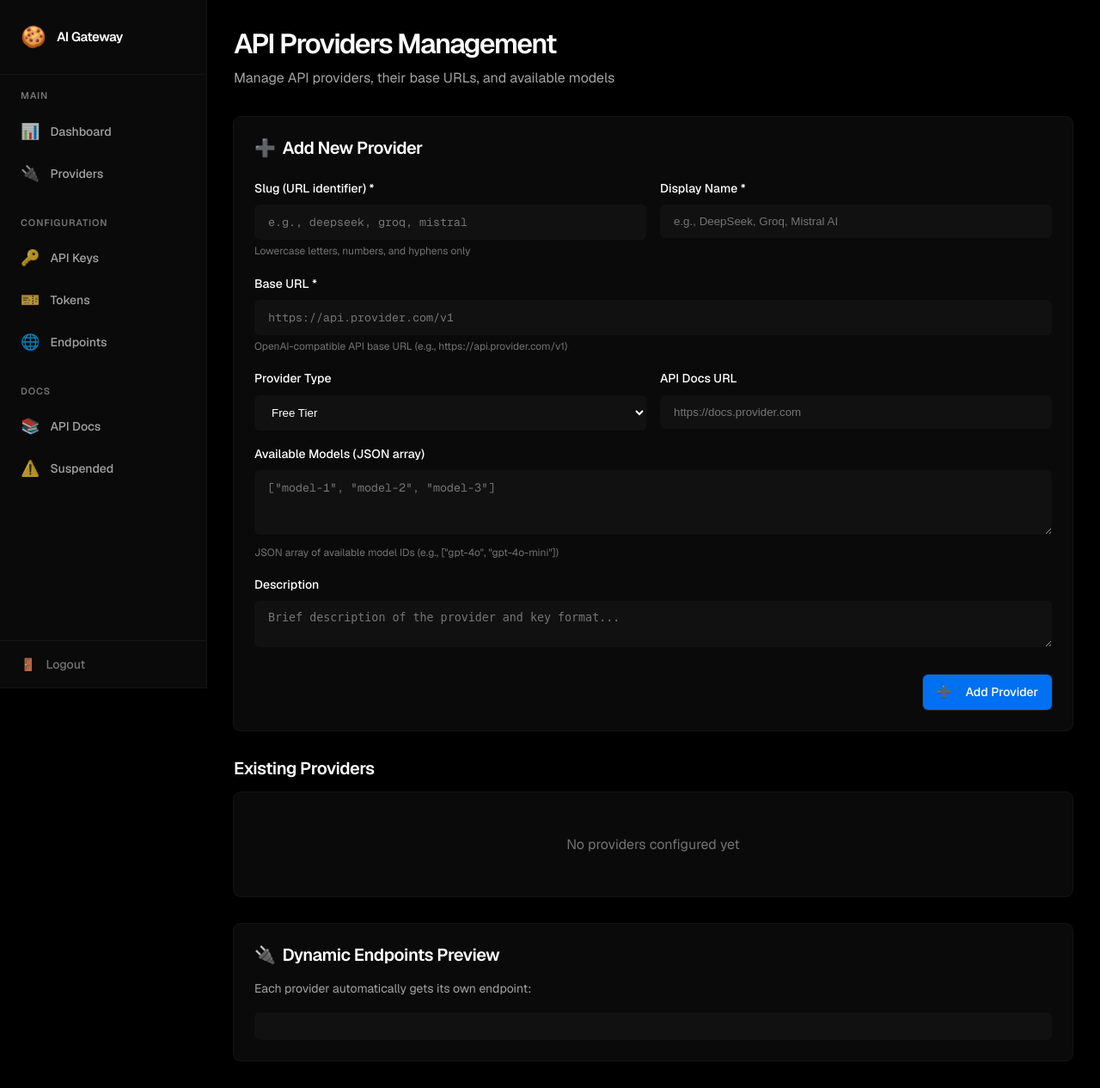
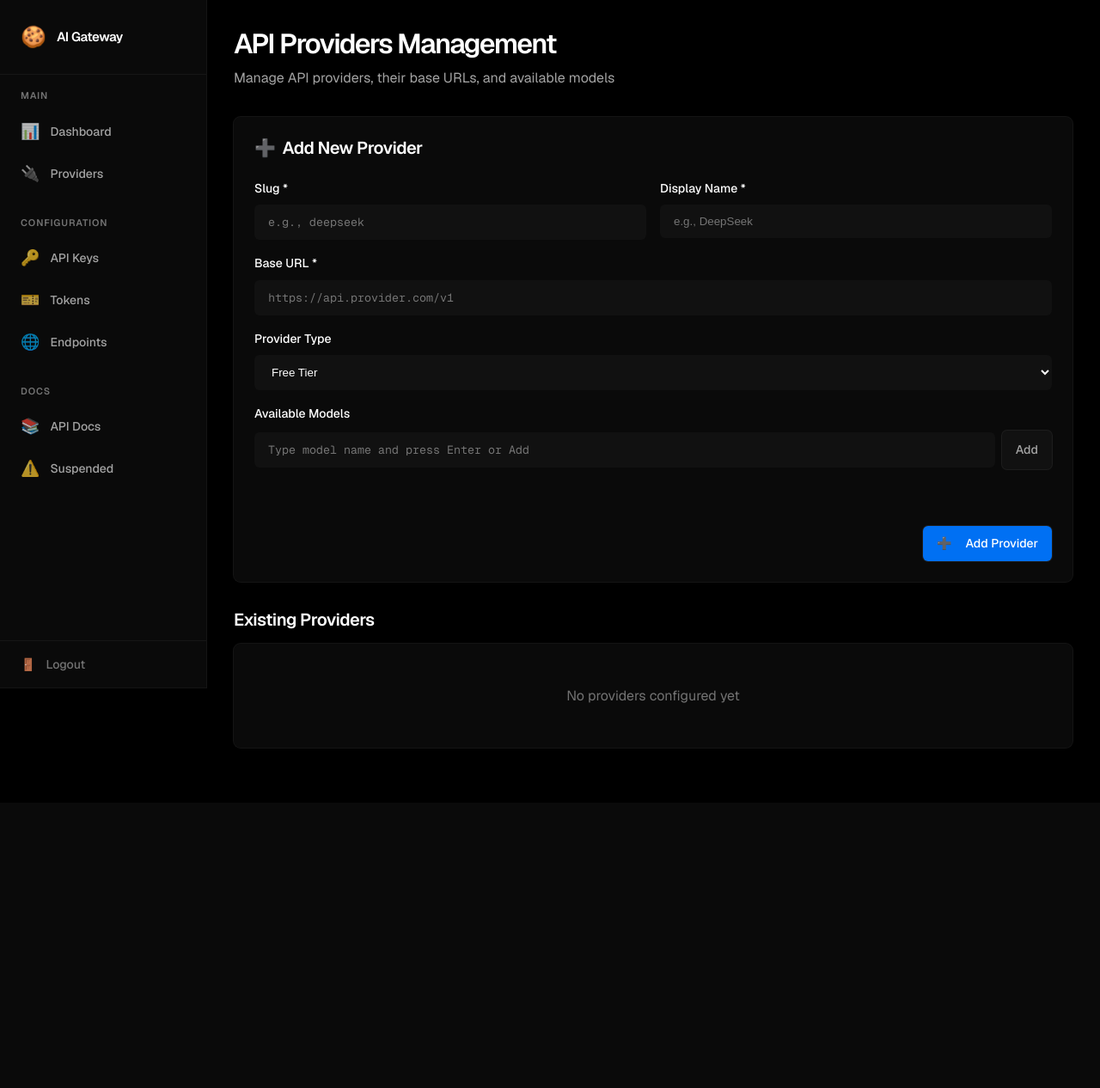
Before and after one commit to MahmoudAtteyya/aicookies, a Flask app: template templates/providers.html in a window 1280 px wide. Shown: the whole page at 86% size. After the commit the page ends 818 px from the top, so only its background shows below. Run offline with Flask 3, Linux system fonts and the light colour scheme; the template is opened without the code that fills it, so the values that code supplies are empty; data comes from the database, SQL or seed files in the repository; some libraries are stand-ins or nearby versions.

Commit message:
feat: Simplify provider creation with dynamic model tags
- Remove unnecessary fields (API Docs URL, Description)
- Replace JSON textarea with dynamic tag input for models
- Add model by typing + Enter or clicking Add button
- Click × to remove models
- Same UI for both create and edit forms
- Cleaner, more user-friendly interface

```diff
--- a/templates/providers.html
+++ b/templates/providers.html
@@ -17,19 +17,17 @@
         Add New Provider
     </h3>
 
-    <form action="{{ url_for('providers_create') }}" method="POST" style="display: grid; gap: 1rem;">
-        <div style="display: grid; grid-template-columns: 1fr 1fr; gap: 1rem;">
+    <form action="{{ url_for('providers_create') }}" method="POST" id="providerForm">
+        <!-- Row 1: Slug & Name -->
+        <div style="display: grid; grid-template-columns: 1fr 1fr; gap: 1rem; margin-bottom: 1rem;">
             <div>
                 <label style="display: block; margin-bottom: 0.5rem; font-size: 0.875rem; font-weight: 500;">
-                    Slug (URL identifier) <span style="color: var(--accent-tertiary);">*</span>
+                    Slug <span style="color: var(--accent-tertiary);">*</span>
                 </label>
                 <input type="text" name="slug" required
-                    placeholder="e.g., deepseek, groq, mistral"
+                    placeholder="e.g., deepseek"
                     pattern="^[a-z0-9]+(-[a-z0-9]+)*$"
                     style="width: 100%; padding: 0.75rem 1rem; background: var(--bg-tertiary); border: 1px solid var(--border-color); border-radius: 6px; color: var(--text-primary); font-family: var(--font-mono);">
-                <div style="font-size: 0.75rem; color: var(--text-tertiary); margin-top: 0.25rem;">
-                    Lowercase letters, numbers, and hyphens only
-                </div>
             </div>
 
             <div>
@@ -37,25 +35,23 @@
                     Display Name <span style="color: var(--accent-tertiary);">*</span>
                 </label>
                 <input type="text" name="name" required
-                    placeholder="e.g., DeepSeek, Groq, Mistral AI"
+                    placeholder="e.g., DeepSeek"
                     style="width: 100%; padding: 0.75rem 1rem; background: var(--bg-tertiary); border: 1px solid var(--border-color); border-radius: 6px; color: var(--text-primary);">
             </div>
         </div>
 
-        <div>
+        <!-- Row 2: Base URL -->
+        <div style="margin-bottom: 1rem;">
             <label style="display: block; margin-bottom: 0.5rem; font-size: 0.875rem; font-weight: 500;">
                 Base URL <span style="color: var(--accent-tertiary);">*</span>
             </label>
             <input type="url" name="base_url" required
                 placeholder="https://api.provider.com/v1"
                 style="width: 100%; padding: 0.75rem 1rem; background: var(--bg-tertiary); border: 1px solid var(--border-color); border-radius: 6px; color: var(--text-primary); font-family: var(--font-mono);">
-            <div style="font-size: 0.75rem; color: var(--text-tertiary); margin-top: 0.25rem;">
-                OpenAI-compatible API base URL (e.g., https://api.provider.com/v1)
-            </div>
         </div>
 
-        <div style="display: grid; grid-template-columns: 1fr 1fr; gap: 1rem;">
-            <div>
+        <!-- Row 3: Provider Type -->
+        <div style="margin-bottom: 1rem;">
             <label style="display: block; margin-bottom: 0.5rem; font-size: 0.875rem; font-weight: 500;">
                 Provider Type
             </label>
@@ -64,42 +60,30 @@
                 <option value="free">Free Tier</option>
                 <option value="paid">Paid</option>
                 <option value="prepaid">Prepaid Credits</option>
-                    <option value="cookie">Cookie-based</option>
             </select>
         </div>
 
-            <div>
+        <!-- Row 4: Models (Dynamic Input) -->
+        <div style="margin-bottom: 1rem;">
             <label style="display: block; margin-bottom: 0.5rem; font-size: 0.875rem; font-weight: 500;">
-                    API Docs URL
+                Available Models
             </label>
-                <input type="url" name="api_docs_url"
-                    placeholder="https://docs.provider.com"
-                    style="width: 100%; padding: 0.75rem 1rem; background: var(--bg-tertiary); border: 1px solid var(--border-color); border-radius: 6px; color: var(--text-primary);">
+            <div style="display: flex; gap: 0.5rem; flex-wrap: wrap; align-items: center;">
+                <input type="text" id="modelInput"
+                    placeholder="Type model name and press Enter or Add"
+                    style="flex: 1; min-width: 200px; padding: 0.75rem 1rem; background: var(--bg-tertiary); border: 1px solid var(--border-color); border-radius: 6px; color: var(--text-primary); font-family: var(--font-mono);">
+                <button type="button" onclick="addModel()" class="btn btn-secondary" style="padding: 0.75rem 1rem;">
+                    Add
+                </button>
             </div>
+            <div id="modelsContainer" style="display: flex; flex-wrap: wrap; gap: 0.5rem; margin-top: 0.75rem; min-height: 30px;">
+                <!-- Model tags will appear here -->
+            </div>
+            <input type="hidden" name="free_models" id="free_models" value="[]">
         </div>
 
-        <div>
-            <label style="display: block; margin-bottom: 0.5rem; font-size: 0.875rem; font-weight: 500;">
-                Available Models (JSON array)
-            </label>
-            <textarea name="free_models" rows="3"
-                placeholder='["model-1", "model-2", "model-3"]'
-                style="width: 100%; padding: 0.75rem 1rem; background: var(--bg-tertiary); border: 1px solid var(--border-color); border-radius: 6px; color: var(--text-primary); font-family: var(--font-mono); resize: vertical;"></textarea>
-            <div style="font-size: 0.75rem; color: var(--text-tertiary); margin-top: 0.25rem;">
-                JSON array of available model IDs (e.g., ["gpt-4o", "gpt-4o-mini"])
-            </div>
-        </div>
-
-        <div>
-            <label style="display: block; margin-bottom: 0.5rem; font-size: 0.875rem; font-weight: 500;">
-                Description
-            </label>
-            <textarea name="description" rows="2"
-                placeholder="Brief description of the provider and key format..."
-                style="width: 100%; padding: 0.75rem 1rem; background: var(--bg-tertiary); border: 1px solid var(--border-color); border-radius: 6px; color: var(--text-primary); resize: vertical;"></textarea>
-        </div>
-
-        <div style="display: flex; justify-content: flex-end; gap: 0.75rem; margin-top: 0.5rem;">
+        <!-- Submit Button -->
+        <div style="display: flex; justify-content: flex-end; gap: 0.75rem; margin-top: 1.5rem;">
             <button type="submit" class="btn btn-primary">
                 <span style="margin-right: 0.5rem;">➕</span>
                 Add Provider
@@ -130,7 +114,6 @@
                 <tr>
                     <td>
                         <div style="display: flex; align-items: center; gap: 0.75rem;">
-                            <span style="font-size: 1.5rem;">{{ provider.icon }}</span>
                             <div>
                                 <div style="font-weight: 600;">{{ provider.name }}</div>
                                 <code style="font-size: 0.75rem; background: var(--bg-tertiary); padding: 0.125rem 0.375rem; border-radius: 3px; color: var(--text-tertiary);">
@@ -190,24 +173,62 @@
     </div>
     {% endif %}
 </div>
+{% endblock %}
 
-<!-- Endpoint Preview -->
-<div class="card">
-    <h3 style="margin-bottom: 1rem; display: flex; align-items: center; gap: 0.5rem;">
-        <span style="font-size: 1.25rem;">🔌</span>
-        Dynamic Endpoints Preview
-    </h3>
-    <p style="font-size: 0.875rem; color: var(--text-secondary); margin-bottom: 1rem;">
-        Each provider automatically gets its own endpoint:
-    </p>
-    <div style="background: var(--bg-tertiary); padding: 1rem; border-radius: 6px; font-family: var(--font-mono); font-size: 0.8125rem;">
-        {% for provider in providers %}
-        <div style="margin-bottom: 0.5rem;">
-            <span style="color: var(--accent-primary);">POST</span>
-            <span style="color: var(--text-secondary); margin-left: 0.75rem;">/v1/{{ provider.slug }}/chat/completions</span>
-            <span style="color: var(--text-tertiary); margin-left: 0.75rem;">→ {{ provider.name }}</span>
-        </div>
-        {% endfor %}
-    </div>
-</div>
+{% block scripts %}
+<script>
+let models = [];
+
+function addModel() {
+    const input = document.getElementById('modelInput');
+    const modelName = input.value.trim();
+
+    if (modelName && !models.includes(modelName)) {
+        models.push(modelName);
+        renderModels();
+        input.value = '';
+    }
+    input.focus();
+}
+
+function removeModel(modelName) {
+    models = models.filter(m => m !== modelName);
+    renderModels();
+}
+
+function renderModels() {
+    const container = document.getElementById('modelsContainer');
+    const hiddenInput = document.getElementById('free_models');
+
+    container.innerHTML = models.map(model => `
+        <span style="display: inline-flex; align-items: center; gap: 0.5rem;
+                     background: var(--bg-tertiary); padding: 0.375rem 0.75rem;
+                     border-radius: 9999px; font-size: 0.8125rem; font-family: var(--font-mono);">
+            ${model}
+            <button type="button" onclick="removeModel('${model}')"
+                    style="background: none; border: none; color: var(--text-tertiary); cursor: pointer;
+                           font-size: 1rem; line-height: 1; padding: 0; margin-left: 0.25rem;">
+                ×
+            </button>
+        </span>
+    `).join('');
+
+    hiddenInput.value = JSON.stringify(models);
+}
+
+// Handle Enter key
+document.getElementById('modelInput').addEventListener('keypress', function(e) {
+    if (e.key === 'Enter') {
+        e.preventDefault();
+        addModel();
+    }
+});
+
+// Prevent form submission on Enter in model input
+document.getElementById('modelInput').addEventListener('keydown', function(e) {
+    if (e.key === 'Enter') {
+        e.preventDefault();
+    }
+});
+</script>
 {% endblock %}
```
Also changed, not shown: templates/provider_edit.html (+92 -28 lines). Lines whose indentation alone changed are shown as unchanged.
